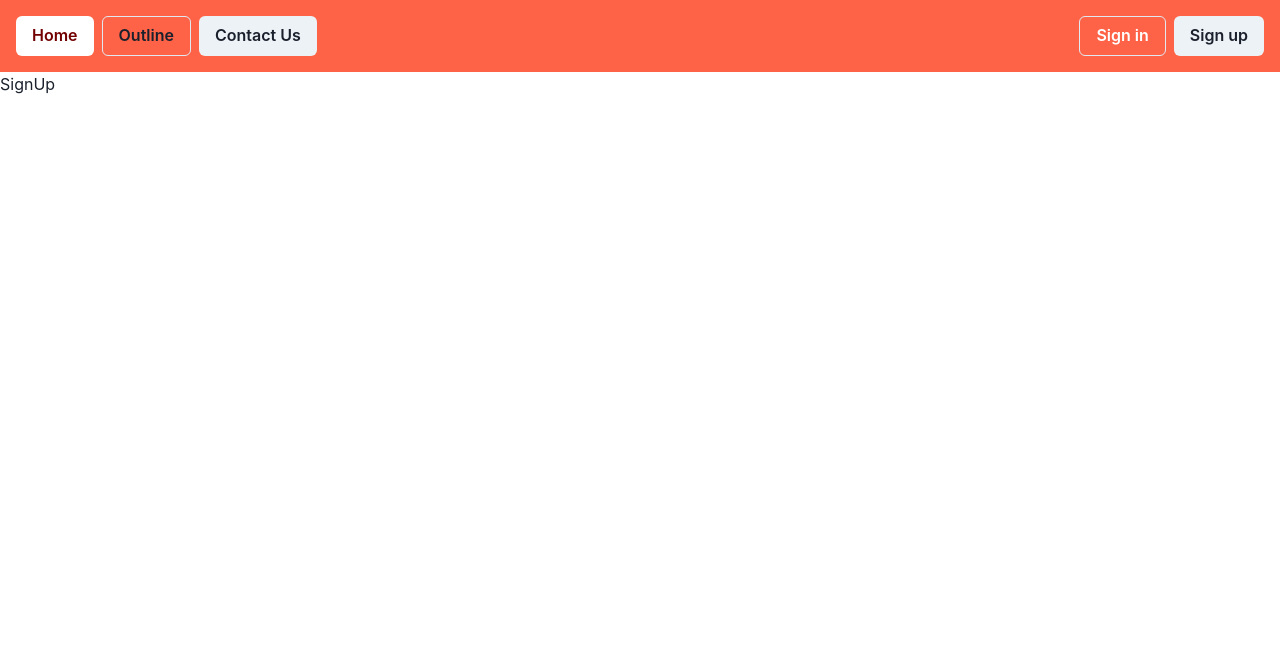
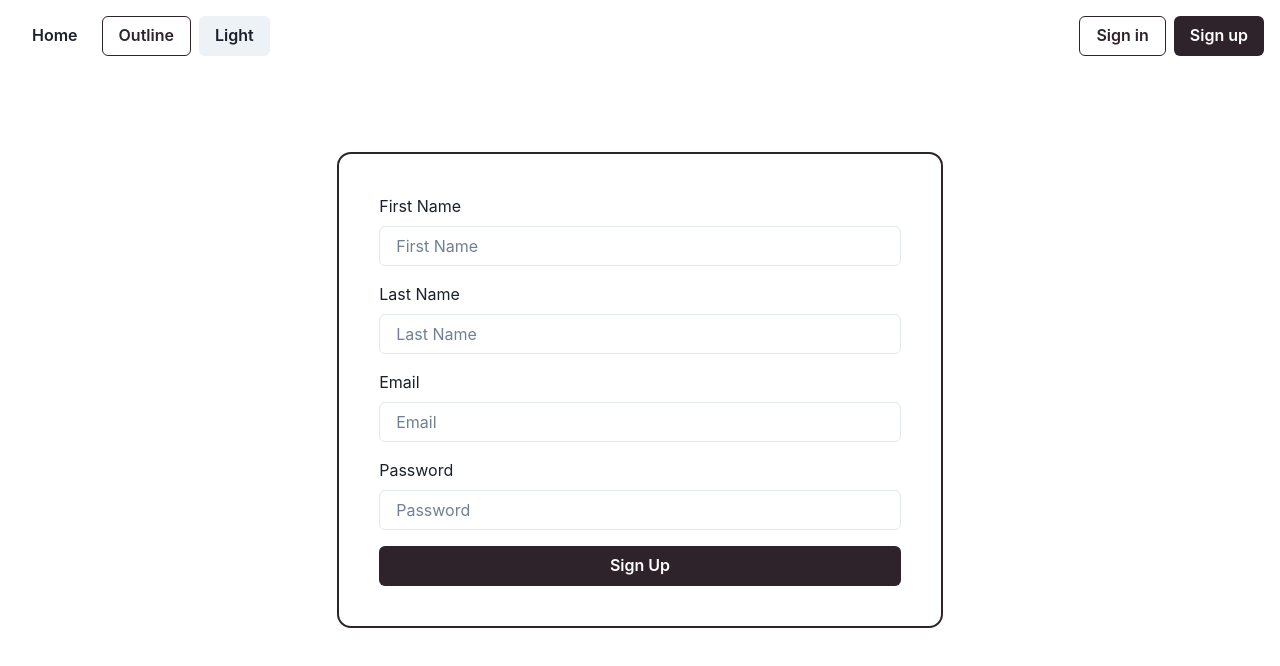
Before and after one commit to cyrll29/harum-ph-website, a Next.js app: page /auth/sign-up in a window 1280 px wide. Shown: the top 666 px of the page. Built offline with nearby package versions, Linux system fonts and the light colour scheme.

Commit message:
update: fix theming and add color mode

```diff
--- a/src/app/(public)/[auth]/sign-in/page.js
+++ /dev/null
@@ -1,45 +0,0 @@
-'use client';
-
-import React from 'react';
-import { useForm } from 'react-hook-form';
-
-import { Container } from '@chakra-ui/react';
-
-import { generateFormField } from '@/components/forms/utils/generateFormField'
-
-const SignIn = () => {
-  const forms = [
-    {
-      fieldType: 'text',
-      title: 'First Name'
-    },
-    {
-      fieldType: 'text',
-      title: 'Last Name'
-    },
-    {
-      fieldType: 'email',
-      title: 'Email'
-    }
-  ]
-
-  const { register, handleSubmit } = useForm()
-  const onSubmit = (data) => {
-    console.log(data)
-  }
-
-  return (
-    <Container my={8}>
-      <form onSubmit={handleSubmit(onSubmit)}>
-        {
-          forms.map((form, i) => (
-            generateFormField({ fieldType: form.fieldType, register, title: form.title, index: i })
-          ))
-        }
-        <input type='submit' />
-      </form>
-    </Container>
-  )
-}
-
-export default SignIn
--- a/src/app/(public)/[auth]/sign-up/page.js
+++ /dev/null
@@ -1,9 +0,0 @@
-import React from 'react'
-
-const SignUp = () => {
-  return (
-    <div>SignUp</div>
-  )
-}
-
-export default SignUp
--- /dev/null
+++ b/src/app/(public)/auth/sign-in/page.js
@@ -0,0 +1,33 @@
+'use client';
+
+// UI Related
+import React from 'react';
+import { useForm } from 'react-hook-form';
+import { Container, Button } from '@chakra-ui/react';
+
+// Functions
+import { generateFormField } from '@/components/forms/utils/generateFormField'
+
+// Utils
+import { SignInForms } from '../utils/formFIelds';
+const SignIn = () => {
+  const { register, handleSubmit } = useForm()
+  const onSubmit = (data) => {
+    console.log(data)
+  }
+
+  return (
+    <Container my={20} p={10} border='2px solid lightgray' borderRadius={14}>
+      <form onSubmit={handleSubmit(onSubmit)} className='flex flex-col gap-4'>
+        {
+          SignInForms.map((form, i) => (
+            generateFormField({ fieldType: form.fieldType, register, title: form.title, name: form.fieldName, index: i })
+          ))
+        }
+        <Button type='submit' variant='primary'>Sign In</Button>
+      </form>
+    </Container>
+  )
+}
+
+export default SignIn
--- /dev/null
+++ b/src/app/(public)/auth/sign-up/page.js
@@ -0,0 +1,34 @@
+'use client';
+
+// UI Related
+import React from 'react'
+import { useForm } from 'react-hook-form'
+import { Container, Button } from '@chakra-ui/react'
+
+// Functions
+import { generateFormField } from '@/components/forms/utils/generateFormField'
+
+// Utils
+ import { SignUpForms } from '../utils/formFIelds'
+
+const SignUp = () => {
+  const { register, handleSubmit } = useForm()
+  const onSubmit = (data) => {
+    console.log(data)
+  }
+
+  return (
+    <Container my={20} p={10} border='2px solid' borderColor='secondary' borderRadius={14}>
+      <form onSubmit={handleSubmit(onSubmit)} className='flex flex-col gap-4'>
+        {
+          SignUpForms.map((form, i) => (
+            generateFormField({ fieldType: form.fieldType, register, title: form.title, name: form.fieldName, index: i })
+          ))
+        }
+        <Button type='submit' variant='primary'>Sign Up</Button>
+      </form>
+    </Container>
+  )
+}
+
+export default SignUp
--- /dev/null
+++ b/src/app/(public)/auth/utils/formFIelds.js
@@ -0,0 +1,35 @@
+export const SignInForms = [
+  {
+    fieldType: 'email',
+    title: 'Email',
+    fieldName: 'email'
+  },
+  {
+    fieldType: 'password',
+    title: 'Password',
+    fieldName: 'password'
+  }
+]
+
+export const SignUpForms = [
+  {
+    fieldType: 'text',
+    title: 'First Name',
+    fieldName: 'firstName'
+  },
+  {
+    fieldType: 'text',
+    title: 'Last Name',
+    fieldName: 'lastName'
+  },
+  {
+    fieldType: 'email',
+    title: 'Email',
+    fieldName: 'email'
+  },
+  {
+    fieldType: 'password',
+    title: 'Password',
+    fieldName: 'password'
+  }
+]
--- a/src/components/Navbar.js
+++ b/src/components/Navbar.js
@@ -3,21 +3,22 @@
 import React from 'react'
 import { useRouter } from 'next/navigation';
 
-import { Button, Box, Flex } from '@chakra-ui/react'
+import { Button, Box, Flex, useColorMode } from '@chakra-ui/react'
 
 const Navbar = () => {
   const router = useRouter();
+  const { colorMode, toggleColorMode } = useColorMode();
 
   return (
-    <Flex direction='row' justifyContent='space-between' background="tomato" padding={4}>
+    <Flex direction='row' justifyContent='space-between' padding={4} position='sticky' top='0'>
       <Box display={'flex'} flexDirection={'row'} columnGap={2}>
         <Button bg={{ base: 'text.secondary', md: 'text.default', lg: 'text.white' }} onClick={() => router.push('/')} color="text.secondary">Home</Button>
         <Button variant="outline">Outline</Button>
-        <Button>Contact Us</Button>
+        <Button onClick={toggleColorMode}>{ colorMode === 'light' ? 'Light' : 'Dark'}</Button>
       </Box>
       <Box display='flex' flexDirection='row' columnGap={2} >
-        <Button onClick={() => router.push('/auth/sign-in')} variant='outline' color='text.white'>Sign in</Button>
-        <Button onClick={() => router.push('/auth/sign-up')}>Sign up</Button>
+        <Button onClick={() => router.push('/auth/sign-in')} variant='outline'>Sign in</Button>
+        <Button onClick={() => router.push('/auth/sign-up')} variant='primary'>Sign up</Button>
       </Box>
     </Flex>
   )
--- a/src/components/forms/formComponents/FormText.js
+++ b/src/components/forms/formComponents/FormText.js
@@ -4,12 +4,13 @@ import { Input, Box, Text } from '@chakra-ui/react'
 const FormText = ({
   register,
   title,
+  name,
   fieldType
 }) => {
   return (
-    <Box>
+    <Box display={'flex'} flexDirection={'column'} rowGap={2}>
       <Text>{title}</Text>
-      <Input {...register(title)} placeholder={title} type={fieldType} />
+      <Input {...register(name)} placeholder={title} type={fieldType} />
     </Box>
   )
 }
--- a/src/components/forms/utils/generateFormField.js
+++ b/src/components/forms/utils/generateFormField.js
@@ -4,13 +4,21 @@
   fieldType,
   register,
   title,
+  name,
   index
  }) => {
   switch (fieldType) {
     case 'email':
+    case 'password':
     case 'text':
       return (
-        <FormText register={register} title={title} key={index} fieldType={fieldType}/>
+        <FormText
+          register={register}
+          title={title}
+          key={index}
+          fieldType={fieldType}
+          name={name}
+        />
       )
   }
  }
--- a/src/components/ui/provider.jsx
+++ b/src/components/ui/provider.jsx
@@ -1,6 +1,6 @@
 'use client'
 
-import { ChakraProvider, defaultSystem } from '@chakra-ui/react'
+import { ChakraProvider } from '@chakra-ui/react'
 import theme from '@/theme'
 
 export function Provider({ children }) {
--- a/src/theme.js
+++ b/src/theme.js
@@ -1,15 +1,66 @@
-import { extendTheme } from "@chakra-ui/react";
-import { color } from "framer-motion";
+import { extendTheme, defineStyle, defineStyleConfig } from "@chakra-ui/react";
+// -------------------------------------------------- Button Theme ---------------------------------------------------
+const primaryVariantButton = defineStyle({
+  bg: 'secondary',
+  color: 'primary',
+  _hover: {
+    bg: 'primary.light',
+    color: '#fff'
+  }
+})
 
+const outlineVariantButton = defineStyle({
+  bg: 'transparent',
+  border: '1px solid',
+  borderColor: 'secondary',
+  color: 'secondary',
+  _hover: {
+    bg: 'secondary',
+    color: 'primary'
+  }
+})
+
+const buttonTheme = defineStyleConfig({
+  variants: {
+    primary: primaryVariantButton,
+    outline: outlineVariantButton,
+  }
+})
+
+// -------------------------------------------------- Theme Config ---------------------------------------------------
 const theme = extendTheme({
+  styles: {
+    global: (props) => ({
+      body: {
+        bg: props.colorMode === 'dark' ? 'primary.dark' : 'primary.default'
+      }
+    })
+  },
+  initialColorMode: 'dark',
+  useSystemColorMode: true,
   colors: {
-    error: 'red.500',
-    text: {
-      default: '#42adf5',
-      secondary: '#730000',
-      white: '#fff',
-      _dark: '#730000',
+    primary: {
+      light: '#695160',
+      default: '#fff',
+      dark: '#2e232a',
     },
+    secondary: {
+      light: '#ebddd8',
+      default: '#2e232a',
+      dark: '#CBBFBB'
+    }
+  },
+  semanticTokens: {
+    colors: {
+      primary: {
+        default: 'primary.default',
+        _dark: 'primary.dark'
+      },
+      secondary: {
+        default: 'secondary.default',
+        _dark: 'secondary.dark'
+      }
+    }
   },
   breakpoints: {
     base: '0em',
@@ -20,14 +71,7 @@ const theme = extendTheme({
     '2xl': '96em',
   },
   components: {
-    Button: {
-      baseStyle: {
-        color: 'text.default',
-        _dark: {
-          color: 'text.white'
-        }
-      }
-    }
+    Button: buttonTheme,
   }
 })
 
```
Also changed, not shown: src/app/(public)/auth/forgot-password/page.js (renamed from src/app/(public)/[auth]/forgot-password/page.js).
